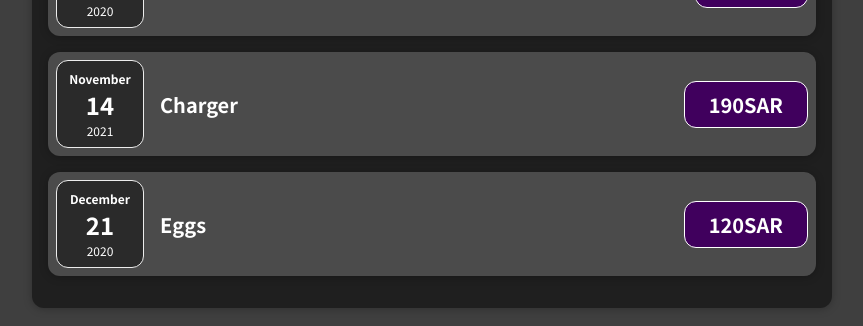
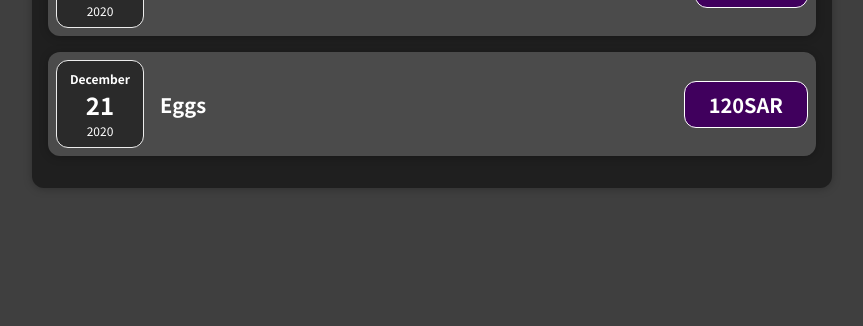
Before and after one commit to ImaduddinKhan/react, a React (Create React App) app in the folder src/react-guide/: page / in a window 1280 px wide. Shown: the part 312-638 px from the top of the page, without its empty margins (208-1071 px from the left). Built offline with nearby package versions, Linux system fonts and the light colour scheme.

Commit message:
conditional content rendering

```diff
--- a/src/react-guide/src/components/Expenses/Expenses.js
+++ b/src/react-guide/src/components/Expenses/Expenses.js
@@ -12,6 +12,10 @@
     setYearFiltered(yearSelected);
   };
 
+  const filteredExpenses = props.expenseItems.filter((expense) => {
+    return expense.date.getFullYear().toString() === yearFiltered;
+  });
+
   return (
     <div>
       <Card className="expenses">
@@ -19,13 +23,18 @@
           selected={yearFiltered}
           onFilterExpenses={filterExpensesHandler}
         />
-        {props.expenseItems.map((expense) => (
-          <ExpenseItem
-            title={expense.title}
-            amount={expense.amount}
-            date={expense.date}
-          />
-        ))}
+        {filteredExpenses.length === 0 ? (
+          <p>No Expenses Found</p>
+        ) : (
+          filteredExpenses.map((expense) => (
+            <ExpenseItem
+              key={expense.id}
+              title={expense.title}
+              amount={expense.amount}
+              date={expense.date}
+            />
+          ))
+        )}
       </Card>
     </div>
   );
```
